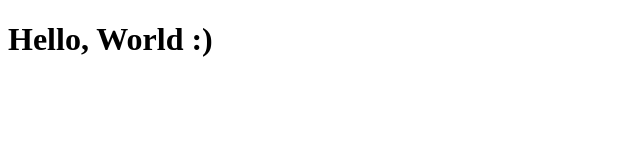
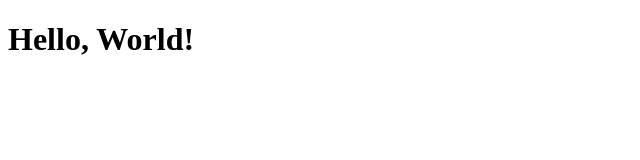
Before and after one commit to omarabid-archived/strategy-builder, a React app: page / in a window 1280 px wide. Shown: the top 160 px of the page, without its empty margins (0-640 px from the left). Built offline with nearby package versions, Linux system fonts and the light colour scheme; the HTML template or start-up script is replaced by a standard one.

Commit message:
fix(typescript): fix typescript warning

```diff
--- a/package.json
+++ b/package.json
@@ -8,8 +8,8 @@
         "@types/react": "^16.9.52",
         "@types/react-dom": "^16.9.8",
         "lodash": "^4.17.20",
-        "react": "^16.13.1",
-        "react-dom": "^16.13.1",
+        "react": "^16.14.0",
+        "react-dom": "^16.14.0",
         "yargs": "^13.3.2"
     },
     "devDependencies": {
@@ -32,7 +32,7 @@
         "node-sass": "^4.14.1",
         "ts-jest": "^26.4.1",
         "ts-loader": "^6.2.2",
-        "typescript": "^3.9.7",
+        "typescript": "^4.0.3",
         "webpack": "^4.44.2",
         "webpack-stream": "^5.2.1"
     },
--- a/src/javascript/App.tsx
+++ b/src/javascript/App.tsx
@@ -1,10 +1,11 @@
-import React, {Component} from "react";
+import * as React from "react";
+import {Component} from "react";
 
 class App extends Component {
   render() {
     return(
       <div className="App">
-          <h1> Hello, World :) </h1>
+          <h1> Hello, World! </h1>
       </div>
     );
   }
--- a/src/javascript/index.tsx
+++ b/src/javascript/index.tsx
@@ -1,5 +1,5 @@
-import React from "react";
-import ReactDOM from "react-dom";
+import * as React from "react";
+import * as ReactDOM from "react-dom";
 import App from "./App";
 
 ReactDOM.render(<App />, document.getElementById("root"));
--- a/webpack.config.js
+++ b/webpack.config.js
@@ -14,7 +14,7 @@ module.exports = {
                 loader: 'ts-loader',
                 exclude: /node_modules/,
                 options: {
-                    transpileOnly:false
+                    transpileOnly:true
                 }
             },
             {
```
